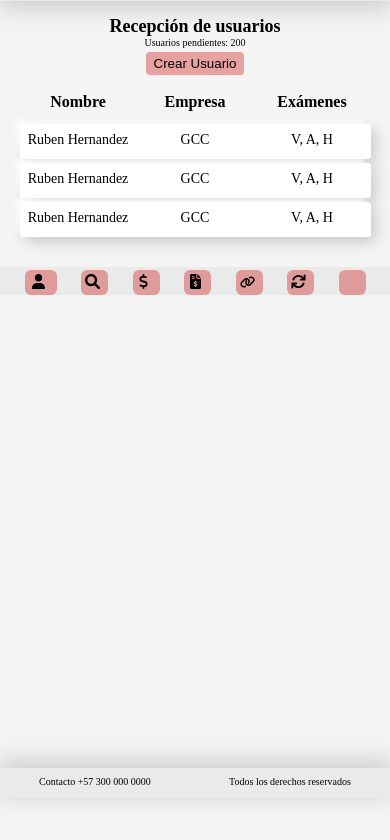
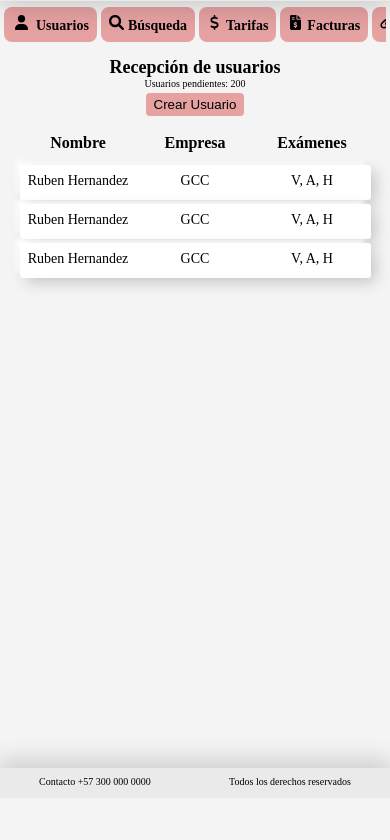
Before and after one commit to LeSavantR/ipsvalmes, a website: page reception.html in a window 390 px wide. Shown: the part 46-886 px from the top of the page. After the commit the page ends 844 px from the top, so only its background shows below. Drawn offline with Linux system fonts and the light colour scheme.

Commit message:
Mejoras en la Navbar y responsive

```diff
--- a/reception.html
+++ b/reception.html
@@ -22,6 +22,19 @@
       </a>
     </section>
   </header>
+  <nav class="menu_bar">
+      <ul class="menu">
+        <li class="hoverSection"><span id="user"></span><a href="#">Usuarios</a></li>
+        <li class="hoverSection"><span id="search"></span><a href="#">Búsqueda</a></li>
+        <li class="hoverSection"><span id="rates"></span><a href="#">Tarifas</a></li>
+        <li class="hoverSection"><span id="bills"></span><a href="#">Facturas</a></li>
+        <li class="hoverSection"><span id="links"></span><a href="#">Enlaces</a></li>
+        <li class="hoverSection"><span id="status"></span><a href="#">Estado</a></li>
+        <li class="hoverSection"><span id="links"></span><a href="#">Enlaces</a></li>
+        <li class="hoverSection"><span id="status"></span><a href="#">Estado</a></li>
+        <li class="hoverSection"><span id="logout"></span><a href="#">Salir</a></li>
+      </ul>
+    </nav>
   <section class="primaryContent">
     <main class="tableContent">
       <h1>Recepción de usuarios</h1>
@@ -80,17 +93,6 @@
         </div>
       </section>
     </main>
-    <div class="menu_side">
-      <ul id="menu">
-        <li><span id="user"></span><a href="#">Usuarios</a></li>
-        <li><span id="search"></span><a href="#">Búsqueda</a></li>
-        <li><span id="rates"></span><a href="#">Tarifas</a></li>
-        <li><span id="bills"></span><a href="#">Facturas</a></li>
-        <li><span id="links"></span><a href="#">Enlaces</a></li>
-        <li><span id="status"></span><a href="#">Estado</a></li>
-        <li><span id="logout"></span><a href="#">Salir</a></li>
-      </ul>
-    </div>
   </section>
   <footer>
     <div><a href="#">Contacto +57 300 000 0000</a></div>
--- a/src/main.js
+++ b/src/main.js
@@ -0,0 +1,13 @@
+// Funciones de despliegue
+function navBarDisplay (elem) {
+  const currDisplayStyle = elem.style.display;
+  if (currDisplayStyle ===  "none" || currDisplayStyle === " ") {
+    elem.style.display = "block"
+  } else {
+    elem.style.display = "none"
+  }
+}
+
+// Obtener elementos
+const button = document.querySelector("#buttonMenu");
+const menuBar = document.querySelector(".menu_bar");
--- a/styles/main.css
+++ b/styles/main.css
@@ -61,36 +61,49 @@ header.commonTop section h6 a {
   overflow: hidden;
   white-space: nowrap;
 }
-
-/* Header menu styles */
 #buttonMenu {
   text-decoration: none;
   font-size: 1.4rem;
 }
-ul li {
+
+/* Header menu styles */
+.menu_bar {
+  display: block;
+  width: 100vw;
+  margin: 3px 0px 3px 0px;
+  align-items: center;
+}
+ul.menu li {
   display: inline-block;
-  margin-right: 0px;
-  padding: 4px;
-  border-radius: 6px;
+  padding: 8px;
+  border-radius: 8px;
   list-style: none;
-  margin-top: 3px;
   background-color: var(--red-valmes);
 }
-#menu {
+.menu {
   display: flex;
-  justify-content: space-evenly;
-  width: 100vw;
-  margin-top: 30px;
-  margin-right: 3px;
-  overflow: hidden;
+  margin: 6px 4px 6px 4px;
+  justify-content: space-between;
+  overflow-x: scroll;
+  overscroll-behavior-x: contain;
   white-space: nowrap;
-  background-color: var(--color-1);
+  gap: 4px;
 }
-#menu a {
-  display: none;
+.menu li {
+  cursor: pointer;
 }
-#menu li:hover {
-  width: 150px;
+.menu li a {
+  color: var(--color-2);
+  text-decoration: none;
+  text-align: initial;
+  font-size: 1.4rem;
+  font-weight: bold;
+}
+.menu li:hover {
+  /*width: 150px;*/
+  height: auto;
+  text-align: center;
+  background-color: var(--red-valmeshover);
 }
 #user {
   display: inline-block;
@@ -156,6 +169,14 @@ ul li {
   background-repeat: no-repeat;
 }
 
+/* Generic Hover*/
+.hoverSection:hover {
+  box-shadow: 0px 0px 5px 1px var(--red-valmes);
+}
+.hoverSection:active {
+  box-shadow: inset 0px 0px 7px 1px var(--red-valmes);
+}
+
 /* Login Area */
 main.login {
   width: 100vw;
@@ -199,9 +220,6 @@ main section.login {
 }
 
 /* Main table generic */
-.primaryContent {
-  height: 600vh;
-}
 main.tableContent {
   margin-top: 15px;
   text-align: center;
@@ -311,7 +329,7 @@ section div.columnsSecondary{
 
 /* Footer generic style */
 footer {
-  position: sticky;
+  position: absolute;
   width: 100vw;
   height: 30px;
   bottom: 0;
@@ -326,3 +344,6 @@ footer div a {
   text-decoration: none;
   color: #000000;
 }
+::-webkit-scrollbar {
+  display: none;
+}
--- a/styles/tablet.css
+++ b/styles/tablet.css
@@ -1,9 +1,31 @@
+/* General Colors */
+:root {
+  --color-1: #eaeaea;
+  --color-2: #000000;
+  --background: #f4f4f4;
+  --red-valmes: rgba(202, 0, 0, 0.34);
+  --red-valmeshover: rgb(252 0 0 / 76%);
+}
 /* Media Queries 720px */
 main section {
   max-width: 690px;
 }
 form button {
   width: 60%;
+}
+.menu_bar {
+  display: block;
+  background-color: var(--red-valmes);
+}
+ul.menu li {
+  background-color: transparent;
+}
+.menu {
+  justify-content: space-around;
+}
+.menu li:hover {
+  background-color: var(--color-1);
+  color: var(--red-valmes);
 }
 .primaryContent {
   width: 100vw;
```
Also changed, not shown: session.html (+1 -0 lines).
